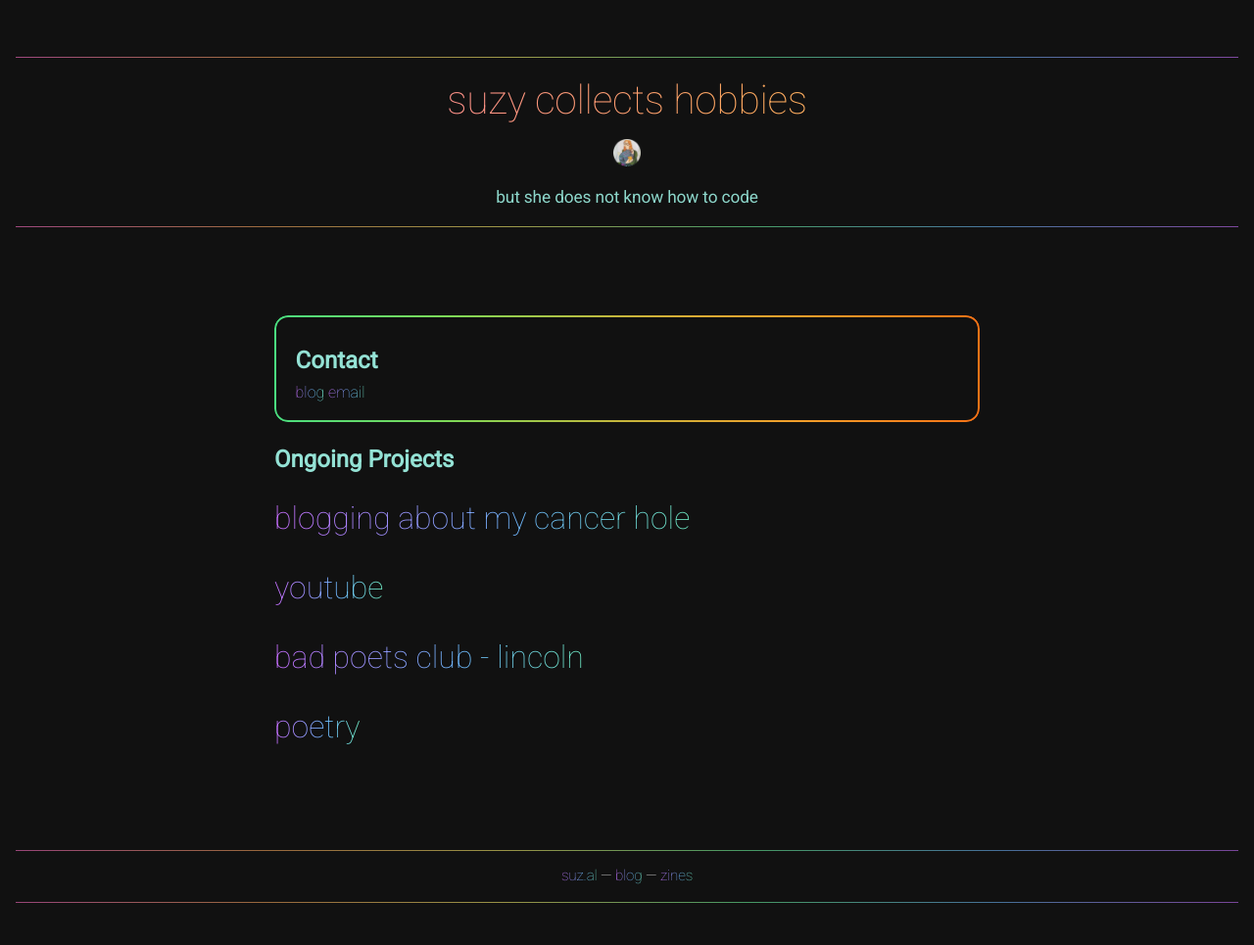
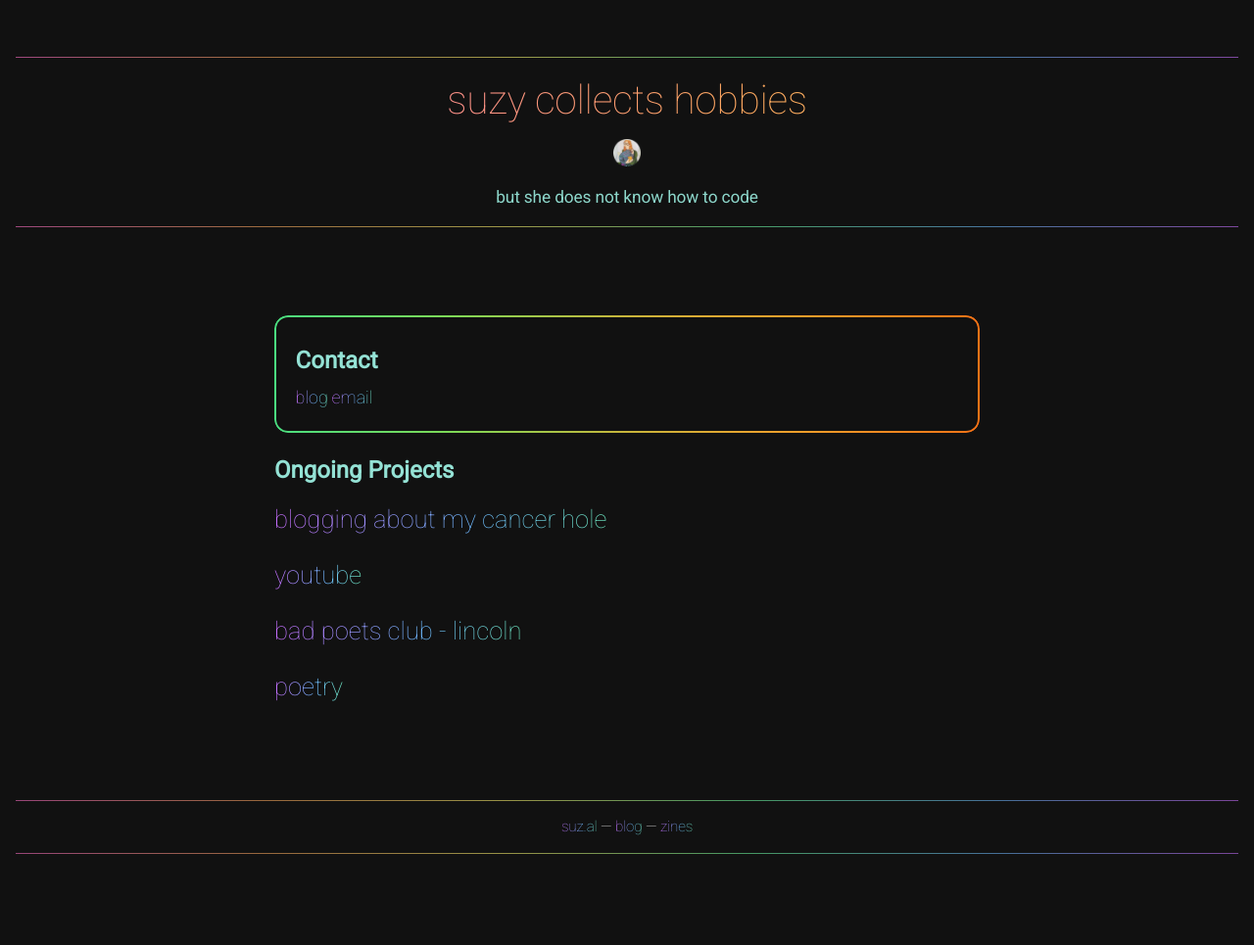
Before and after one commit to Marmitewarlock/suzal, a Jekyll site: the page built from index.md, in a window 1280 px wide. Shown: the whole page at 98% size. Built offline with Jekyll 4.4.1, drawn with Linux system fonts in a browser that asks for light colours; after the commit the page ends 915 px from its top, so only the background shows below that.

Commit message:
Update royal-velvet.css

```diff
--- a/assets/css/royal-velvet.css
+++ b/assets/css/royal-velvet.css
@@ -435,6 +435,14 @@ footer.rv-blog-footer .rv-crest-line {
 
 /* Larger, more readable body text */
 .markdown-preview-view p {
-  font-size: 2rem;
+  font-size: 1.6rem;
   line-height: 1.62;
 }
+
+/* Larger, more readable text inside cards */
+.rv-page-card p,
+.rv-page-card a,
+.rv-page-card li {
+  font-size: 1.12rem;
+  line-height: 1.64;
+}
```
